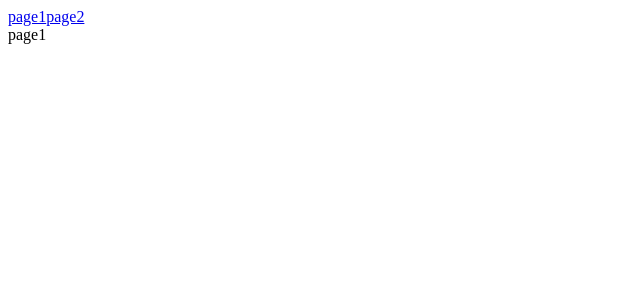
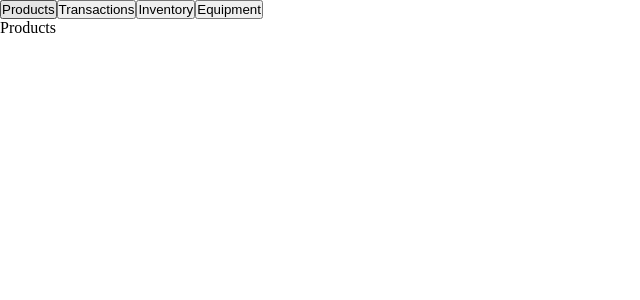
Before and after one commit to LacChe/inventory-sales-management, a React app: page / in a window 1280 px wide. Shown: the top 300 px of the page, without its empty margins (0-640 px from the left). Built offline with nearby package versions, Linux system fonts and the light colour scheme.

Commit message:
navigation

```diff
--- a/main.js
+++ b/main.js
@@ -7,6 +7,7 @@ function createWindow() {
   const win = new BrowserWindow({
     width: 800,
     height: 600,
+    autoHideMenuBar: true,
     webPreferences: {
       nodeIntegration: false,
       worldSafeExecuteJavaScript: true,
--- a/src/js/App.js
+++ b/src/js/App.js
@@ -5,19 +5,21 @@ import {
   Routes,
   Route,
 } from "react-router-dom";
-import Page1 from './pages/Page1.js';
-import Page2 from './pages/Page2.js';
+import Products from './pages/Products.js';
+import Transactions from './pages/Transactions.js';
+import Inventory from './pages/Inventory.js';
+import Equipment from './pages/Equipment.js';
 
 export default function App() {
-
-
   return (<>
     <HashRouter>
       <Routes>
         <Route path="/" element={<Layout />}>
-          <Route path="/page1" element={<Page1 />} />
-          <Route path="/page2" element={<Page2 />} />
-          <Route path="/" element={<Page1 />} />
+          <Route path="/products" element={<Products />} />
+          <Route path="/transactions" element={<Transactions />} />
+          <Route path="/inventory" element={<Inventory />} />
+          <Route path="/equipment" element={<Equipment />} />
+          <Route path="/" element={<Products />} />
         </Route>
       </Routes>
     </HashRouter>
--- a/src/js/components/Layout.js
+++ b/src/js/components/Layout.js
@@ -1,12 +1,15 @@
 import React from "react";
-import { Link, Outlet } from "react-router-dom";
+import { Link, Outlet, useNavigate } from "react-router-dom";
 
 const Layout = () => {
+  const navigate = useNavigate();
   return (
     <>
-      <nav>
-        <Link to="/page1">page1</Link>
-        <Link to="/page2">page2</Link>
+      <nav id='layout-nav'>
+        <button onClick={() => navigate("/products")}>Products</button>
+        <button onClick={() => navigate("/transactions")}>Transactions</button>
+        <button onClick={() => navigate("/inventory")}>Inventory</button>
+        <button onClick={() => navigate("/equipment")}>Equipment</button>
       </nav>
       <Outlet />
     </>
--- a/src/js/index.scss
+++ b/src/js/index.scss
@@ -1,3 +1,25 @@
-h1 {
-  color: blue;
+* {
+  padding: 0;
+  margin: 0;
 }
+
+a {
+  display: inline-block;
+  text-decoration: none;
+  color: black;
+}
+
+#layout-nav {
+  border-bottom: 1px solid black;
+}
+
+#layout-nav button {
+  border-style: none;
+  padding: 5px 10px;
+  border-right: 1px solid black;
+}
+
+#layout-nav button:active {
+  background-color: #565656;
+  color: white;
+}
--- /dev/null
+++ b/src/js/pages/Equipment.js
@@ -0,0 +1,9 @@
+import React from 'react'
+
+const Equipment = () => {
+  return (
+    <div>Equipment</div>
+  )
+}
+
+export default Equipment
--- /dev/null
+++ b/src/js/pages/Inventory.js
@@ -0,0 +1,9 @@
+import React from 'react'
+
+const Inventory = () => {
+  return (
+    <div>Inventory</div>
+  )
+}
+
+export default Inventory
--- a/src/js/pages/Page2.js
+++ /dev/null
@@ -1,9 +0,0 @@
-import React from 'react';
-
-const Page2 = () => {
-  return (
-    <div>page2</div>
-  )
-};
-
-export default Page2;
--- /dev/null
+++ b/src/js/pages/Products.js
@@ -0,0 +1,9 @@
+import React from 'react'
+
+const Products = () => {
+  return (
+    <div>Products</div>
+  )
+}
+
+export default Products
--- /dev/null
+++ b/src/js/pages/Transactions.js
@@ -0,0 +1,9 @@
+import React from 'react'
+
+const Transactions = () => {
+  return (
+    <div>Transactions</div>
+  )
+}
+
+export default Transactions
--- a/src/js/pages/page1.js
+++ /dev/null
@@ -1,9 +0,0 @@
-import React from 'react';
-
-const Page1 = () => {
-  return (
-    <div>page1</div>
-  )
-};
-
-export default Page1;
```
Also changed, not shown: 1 other file (tests, documents, lock files or other folders).
